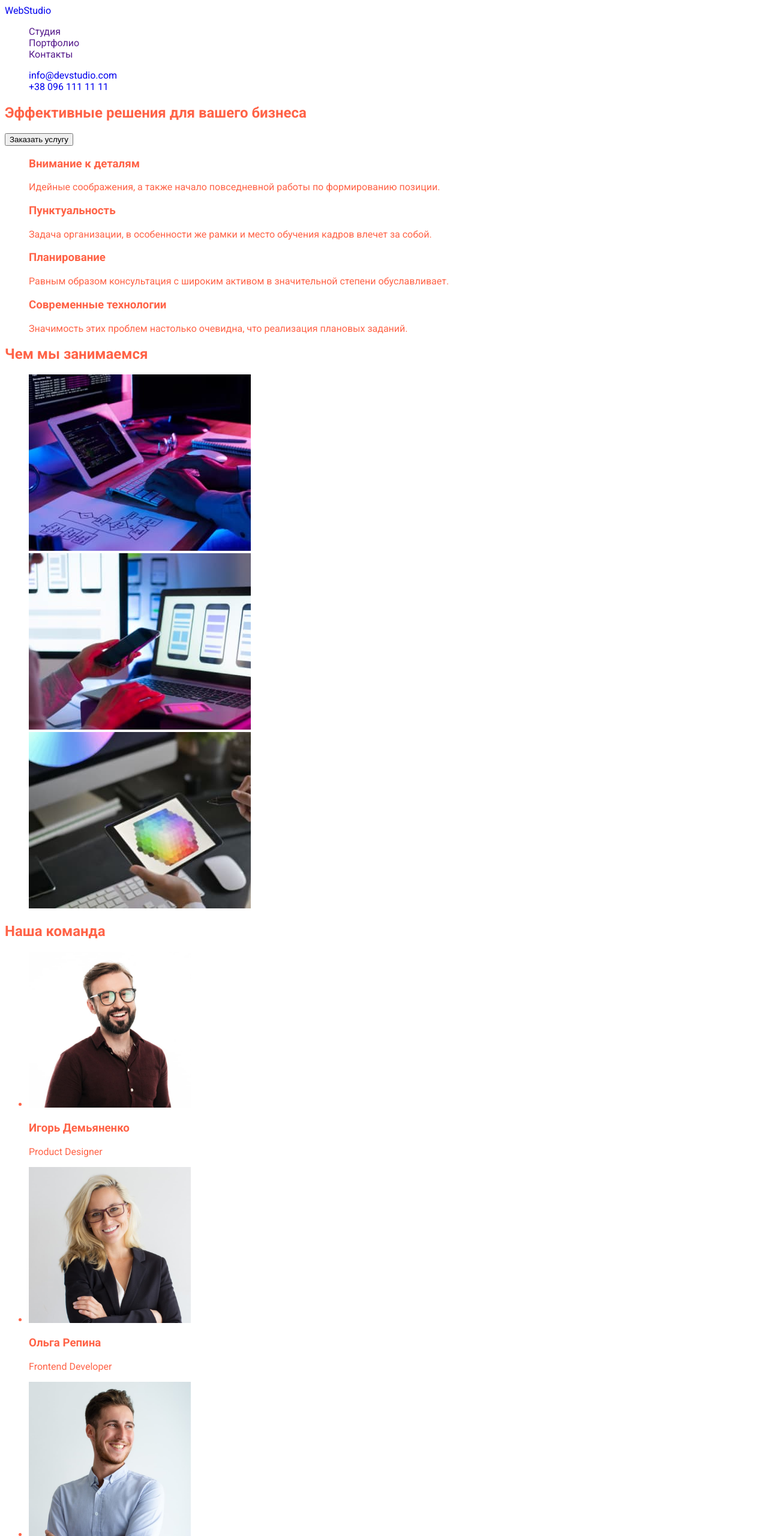
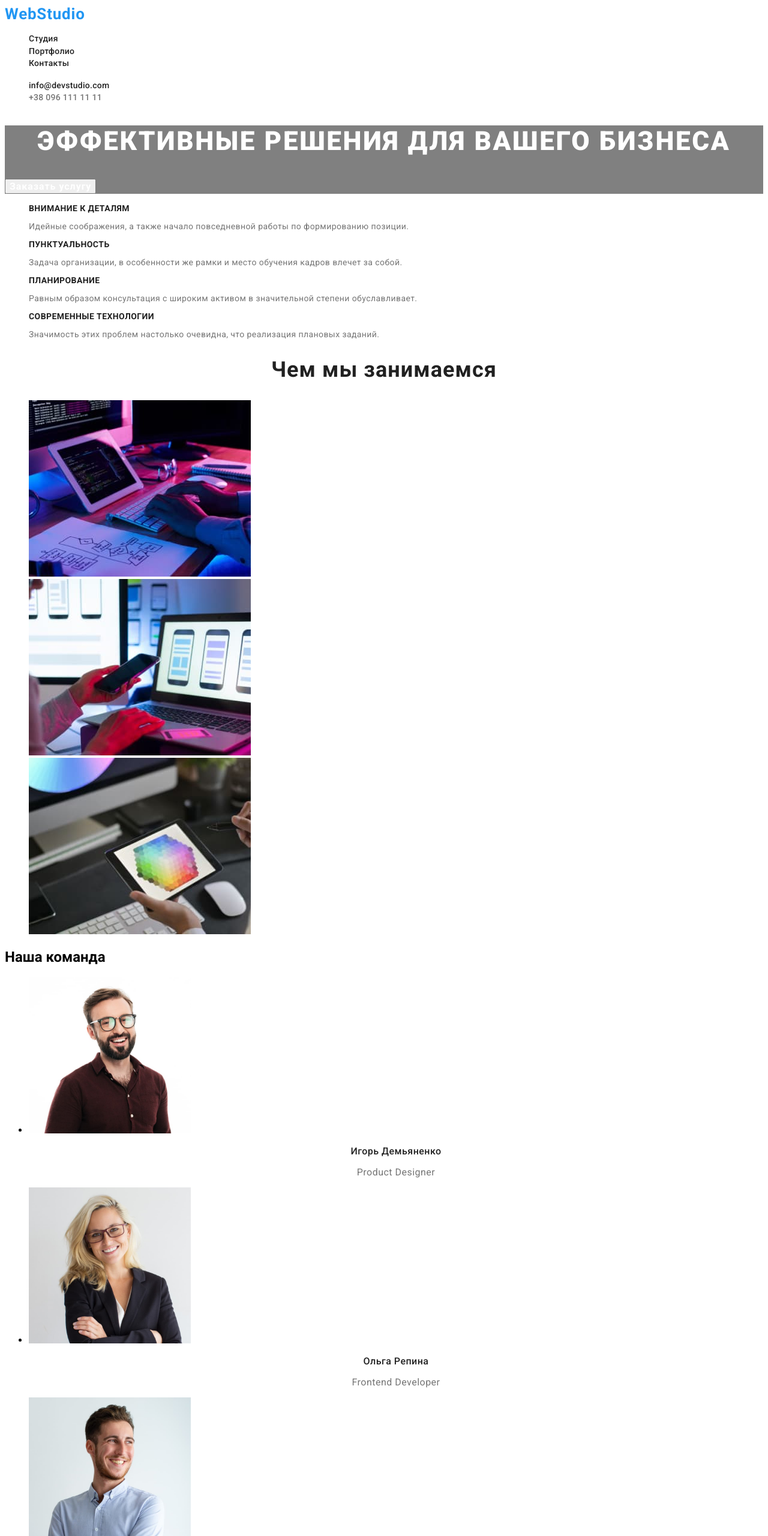
Before and after one commit to MarinaGorkova/goit-markup-hw-02, a plain HTML site: page index.html in a window 1280 px wide. Shown: the top 2560 px of the page at 60% size. Drawn offline with Linux system fonts and the light colour scheme.

Commit message:
add-style-text

```diff
--- a/css/style.css
+++ b/css/style.css
@@ -1,6 +1,14 @@
+:root {
+--header-color: #212121;
+--text-color: #757575;
+--btn-color: #FFFFFF;
+--accent-color:#2196F3;
+--first-title-color: #ffffff;
+--second-title-color: #212121;
+}
 body {
     font-family: "Roboto", sans-serif;
-    color: tomato;
+
 }
 
 .list {
@@ -10,3 +18,137 @@ body {
 .link {
     text-decoration: none;
 }
+/* ----------HEADER----------- */
+.header-logo {
+    font-weight: bold;
+    font-size: 26px;
+    line-height: 1,19;
+    letter-spacing: 0.03em;
+    color: var(--accent-color);
+}
+.header-link {
+    font-weight: 500;
+    font-size: 14px;
+    line-height: 1.4;
+    letter-spacing: 0.02em;
+    color: var(--header-color);
+}
+.header-link:hover,
+.header-link:focus,
+.header-tel:hover,
+.header-tel:focus {
+    color: var(--accent-color);
+}
+
+.header-tel {
+    font-weight: 500;
+    font-size: 14px;
+    line-height: 1.4;
+    letter-spacing: 0.02em;
+    color: var(--text-color);
+}
+
+/* ----------HERO----------- */
+.hero {
+    background-color: grey;
+}
+.hero-title {
+    font-family: "Roboto", sans-serif;
+    font-weight: 900;
+    font-size: 44px;
+    line-height: 1,36;
+    text-align: center;
+    letter-spacing: 0.06em;
+    text-transform: uppercase;
+    color: var(--first-title-color);
+}
+.hero-btn {
+    font-family: inherit;
+    font-weight: bold;
+    font-size: 16px;
+    line-height: 1,88;
+    display: flex;
+    align-items: center;
+    text-align: center;
+    letter-spacing: 0.06em;
+    color: var(--btn-color);
+}
+/* ----------ABOUT----------- */
+.hero-item-title {
+    font-family: "Roboto", sans-serif;
+    font-weight: bold;
+    font-size: 14px;
+    line-height: 1,14;
+    letter-spacing: 0.03em;
+    text-transform: uppercase;
+    color: var(--second-title-color);
+}
+.hero-item-text {
+    font-weight: normal;
+    font-size: 14px;
+    line-height: 1,71;
+    letter-spacing: 0.03em;
+    color: var(--text-color);
+}
+.after-title {
+    font-family: "Roboto", sans-serif;
+    font-style: normal;
+    font-weight: bold;
+    font-size: 36px;
+    line-height: 1,17;
+    text-align: center;
+    letter-spacing: 0.03em;
+    color: var(--second-title-color);
+}
+/* ----------TEAM----------- */
+.about-item-name {
+    font-family: "Roboto", sans-serif;
+    font-style: normal;
+    font-weight: 500;
+    font-size: 16px;
+    line-height: 1,19;
+    text-align: center;
+    letter-spacing: 0.03em;
+    color: var(--second-title-color);
+}
+.about-item-profession {
+    font-family: "Roboto", sans-serif;
+    font-style: normal;
+    font-weight: normal;
+    font-size: 16px;
+    line-height: 1,19;
+    text-align: center;
+    letter-spacing: 0.03em;
+    color: var(--text-color);
+}
+/* ----------FOOTER----------- */
+.footer {
+    background-color: grey;
+}
+.footer-name {
+    font-weight: bold;
+    font-size: 26px;
+    line-height: 1,19;
+    letter-spacing: 0.03em;
+    color: var(--accent-color);
+}
+.footer-link-adress {
+    font-weight: normal;
+    font-size: 14px;
+    line-height: 1,71;
+    letter-spacing: 0.03em;
+    color: var(--first-title-color);
+}
+.footer-link {
+    font-weight: normal;
+    font-size: 14px;
+    line-height: 1,71;
+    letter-spacing: 0.03em;
+    color: rgba(255, 255, 255, 0.6);
+}
+.footer-link-adress:hover,
+.footer-link-adress:focus,
+.footer-link:hover,
+.footer-link:focus {
+    color: var(--accent-color);
+}
--- a/index.html
+++ b/index.html
@@ -15,9 +15,9 @@
         <a class="header-logo link" href="/">WebStudio</a>
         <nav class="header-nav">
             <ul class="list header-list">
-                <li class="header-item"><a class="link" href="">Студия</a></li>
-                <li class="header-item"><a class="link" href="">Портфолио</a></li>
-                <li class="header-item"><a class="link" href="">Контакты</a></li>
+                <li class="header-item"><a class="link header-link" href="">Студия</a></li>
+                <li class="header-item"><a class="link header-link" href="">Портфолио</a></li>
+                <li class="header-item"><a class="link header-link" href="">Контакты</a></li>
              </ul>
         </nav>
         <nav>
@@ -30,29 +30,29 @@
     <main>
         <section class="hero">
             <h1 class="hero-title">Эффективные решения для вашего бизнеса</h1>
-            <button type="button" class="header-btn">Заказать услугу</button>
+            <button type="button" class="hero-btn">Заказать услугу</button>
         </section>
-        <section>
+        <section class="about">
             <h2 hidden>Преимущества</h2>
             <ul class="list hero-list">
                 <li class="hero-item">
-                    <h3>Внимание к деталям</h3>
-                    <p>Идейные соображения, а также начало повседневной работы по формированию позиции.</p>
+                    <h3 class="hero-item-title">Внимание к деталям</h3>
+                    <p class="hero-item-text">Идейные соображения, а также начало повседневной работы по формированию позиции.</p>
                 </li>
                  <li class="hero-item">
-                     <h3>Пунктуальность</h3>
-                     <p>Задача организации, в особенности же рамки и место обучения кадров влечет за собой.</p>
+                     <h3 class="hero-item-title">Пунктуальность</h3>
+                     <p class="hero-item-text">Задача организации, в особенности же рамки и место обучения кадров влечет за собой.</p>
                  </li>
                  <li class="hero-item">
-                    <h3>Планирование</h3>
-                    <p>Равным образом консультация с широким активом в значительной степени обуславливает.</p>
+                    <h3 class="hero-item-title">Планирование</h3>
+                    <p class="hero-item-text">Равным образом консультация с широким активом в значительной степени обуславливает.</p>
                  </li>
                  <li class="hero-item">
-                     <h3>Современные технологии</h3>
-                     <p>Значимость этих проблем настолько очевидна, что реализация плановых заданий.</p>
+                     <h3 class="hero-item-title">Современные технологии</h3>
+                     <p class="hero-item-text">Значимость этих проблем настолько очевидна, что реализация плановых заданий.</p>
                  </li>
             </ul>
-            <h2>Чем мы занимаемся</h2>
+            <h2 class="after-title">Чем мы занимаемся</h2>
             <ul class="list hero-img">
                 <li class="hero-img">
                     <img
@@ -81,54 +81,54 @@
             </ul>
         </section>
         <section class="team">
-            <h2>Наша команда</h2>
+            <h2 class="our-team">Наша команда</h2>
             <ul class="about-team">
                 <li class="about-item">
                     <img src="./images/team-img-1.jpg" alt="Игорь Демьяненко"
                     width="270"
                     height="260">
-                    <h3>Игорь Демьяненко</h3>
-                    <p lang="en">Product Designer</p>
+                    <h3 class="about-item-name">Игорь Демьяненко</h3>
+                    <p class="about-item-profession" lang="en">Product Designer</p>
                 </li>
                 <li class="about-item">
                     <img src="./images/team-img-2.jpg" alt="Ольга Репина"
                     width="270"
                     height="260">
-                    <h3>Ольга Репина</h3>
-                    <p lang="en">Frontend Developer</p>
+                    <h3 class="about-item-name">Ольга Репина</h3>
+                    <p class="about-item-profession" lang="en">Frontend Developer</p>
                 </li>
                 <li class="about-item">
                     <img src="./images/team-img-3.jpg" alt="Николай Тарасов"
                     width="270"
                     height="260">
-                    <h3>Николай Тарасов</h3>
-                    <p lang="en">Marketing</p>
+                    <h3 class="about-item-name">Николай Тарасов</h3>
+                    <p class="about-item-profession" lang="en">Marketing</p>
                 </li>
                 <li class="about-item">
                     <img src="./images/team-img-4.jpg" alt="Михаил Ермаков"
                     width="270"
                     height="260">
-                    <h3>Михаил Ермаков</h3>
-                    <p lang="en">UI Designer</p>
+                    <h3 class="about-item-name">Михаил Ермаков</h3>
+                    <p class="about-item-profession" lang="en">UI Designer</p>
                 </li>
             </ul>
         </section>
     </main>
-    <footer>
-        <a class="link" href="/">WebStudio</a>
+    <footer class="footer">
+        <a class="footer-name" href="/">WebStudio</a>
             <address>
                 <ul class="list">
                     <li>
-                        <a class="link header-link" href="https://goo.gl/maps/Z5e63TXr589WFTZRA"
+                        <a class="link footer-link-adress" href="https://goo.gl/maps/Z5e63TXr589WFTZRA"
                         target="_blank"
                         rel="noopener noreferrer"
                         >г. Киев, пр-т Леси Украинки, 26</a>
                     </li>
                     <li>
-                        <a class="link header-link" href="mailto:info@devstudio.com">info@devstudio.com</a>
+                        <a class="link footer-link" href="mailto:info@devstudio.com">info@devstudio.com</a>
                     </li>
                     <li>
-                        <a class="link header-link" href="tel:+380961111111">+38 096 111 11 11</a>
+                        <a class="link footer-link" href="tel:+380961111111">+38 096 111 11 11</a>
                     </li>
                  </ul>
             </address>
```
